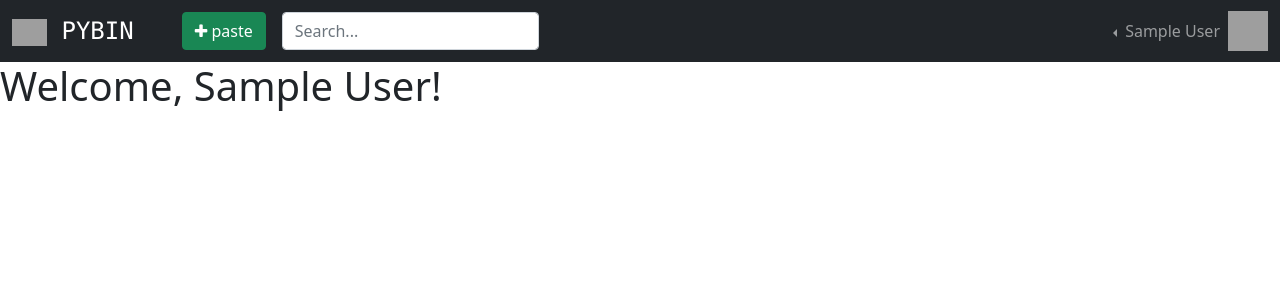
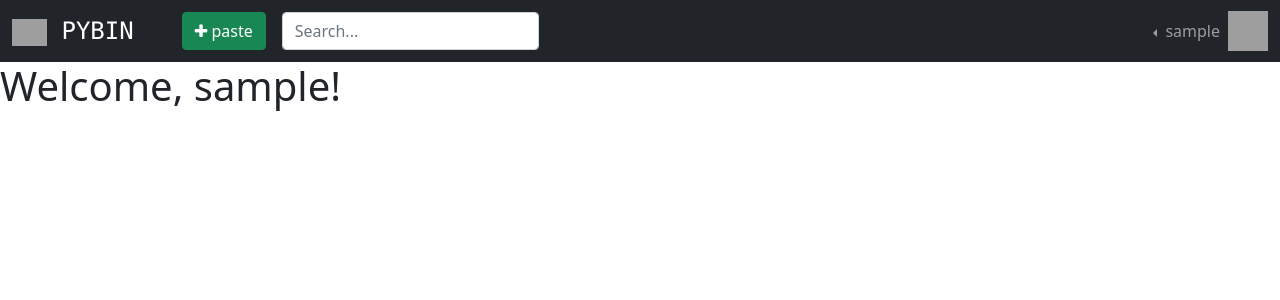
Before and after one commit to hatredholder/Pastebin-Clone, a Flask app: page /profile in a window 1280 px wide. Shown: the top 300 px of the page. Run offline with Flask 2, Linux system fonts and the light colour scheme; the visitor is signed in with stand-in values (Sample User, id 1); grey boxes are pictures that could not be loaded.

Commit message:
updated field in User model

```diff
--- a/authentication/models.py
+++ b/authentication/models.py
@@ -4,9 +4,9 @@ from flask_login import UserMixin
 
 
 class User(UserMixin, db.Document):
+    username = db.StringField(max_length=20, required=True)
     email = db.EmailField(max_length=100, unique=True, required=True)
     password_hash = db.StringField(max_length=1000, required=True)
-    name = db.StringField(max_length=100, required=True)
 
     def __repr__(self):
-        return f"<User {self.name}>"
+        return f"<User {self.username}>"
--- a/pastebin/routes.py
+++ b/pastebin/routes.py
@@ -14,4 +14,4 @@ def index():
 @pastebin.route("/profile")
 @login_required
 def profile():
-    return render_template("authentication/profile.html", name=current_user.name)
+    return render_template("authentication/profile.html", name=current_user.username)
--- a/templates/navbar.html
+++ b/templates/navbar.html
@@ -24,7 +24,7 @@
                            role="button"
                            data-bs-toggle="dropdown"
                            aria-expanded="false">
-                            {{ current_user.name }}
+                            {{ current_user.username }}
                         </a>
                         <ul class="dropdown-menu dropdown-menu-dark"
                             aria-labelledby="navbarDropdown">
```
